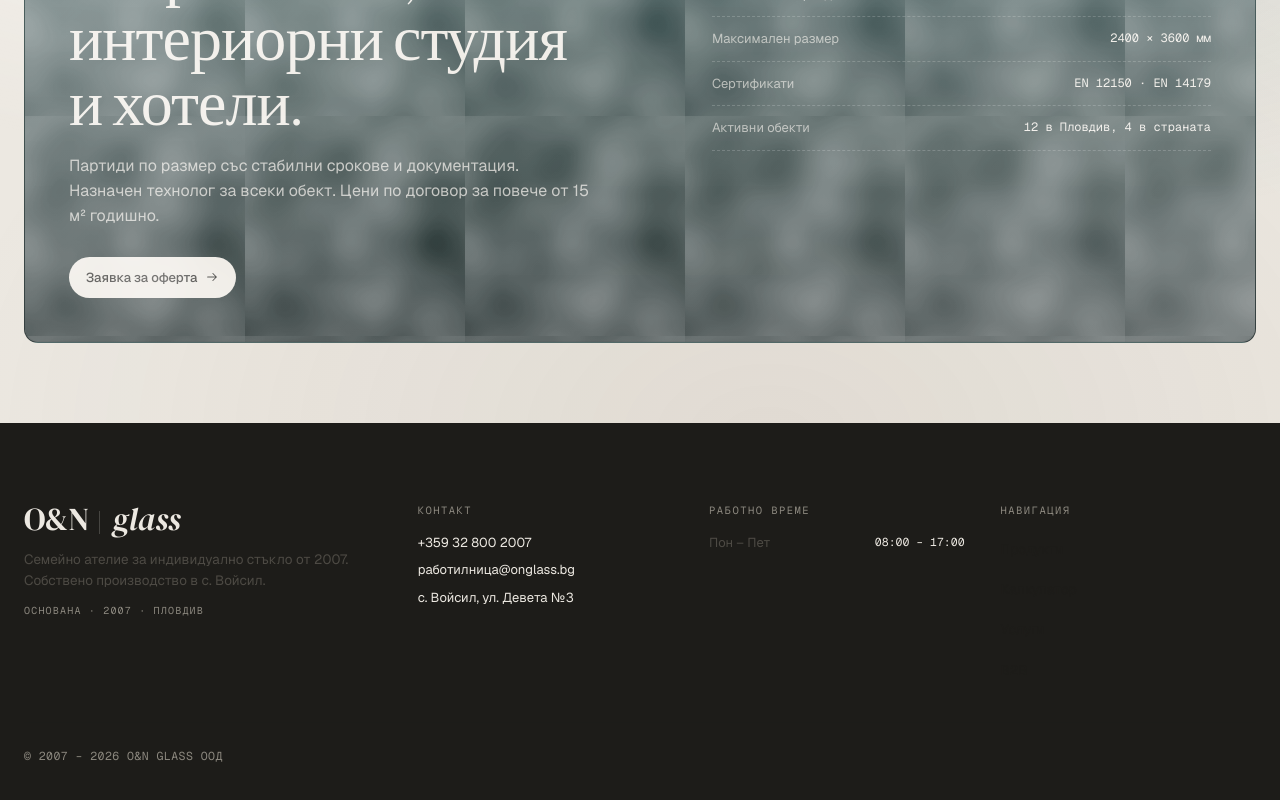
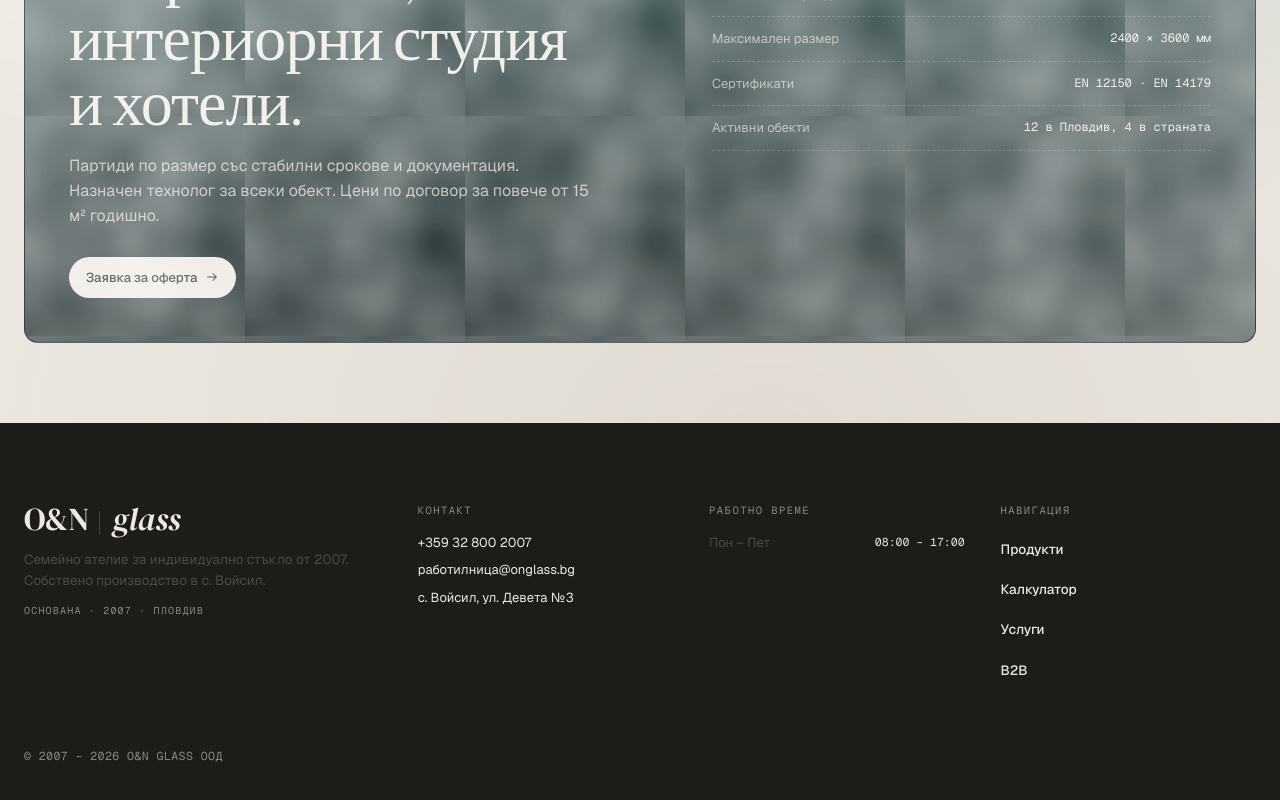
Before and after one commit to skakaleca/-n-glass, a Next.js app: page /v2 in a window 1280 px wide. Shown: the part 4281-5081 px from the top of the page. Built offline with nearby package versions, Linux system fonts and the light colour scheme.

Commit message:
fix: nav links in v2 footer inherit light color on dark background

```diff
--- a/app/v2/page.tsx
+++ b/app/v2/page.tsx
@@ -809,7 +809,7 @@ function FooterCol({ title, rows, pair, link }: { title: string; rows: FooterRow
       </div>
       <div style={{ display: 'flex', flexDirection: 'column', gap: 8, fontSize: 13 }}>
         {rows.map((r, i) => {
-          if (link) return <a key={i} href={r[1]} style={{ color: 'var(--ink)', textDecoration: 'none' }} className="nav-link">{r[0]}</a>
+          if (link) return <a key={i} href={r[1]} style={{ color: 'inherit', textDecoration: 'none' }} className="nav-link">{r[0]}</a>
           if (pair) return (
             <div key={i} style={{ display: 'flex', justifyContent: 'space-between' }}>
               <span className="dim">{r[0]}</span>
```
